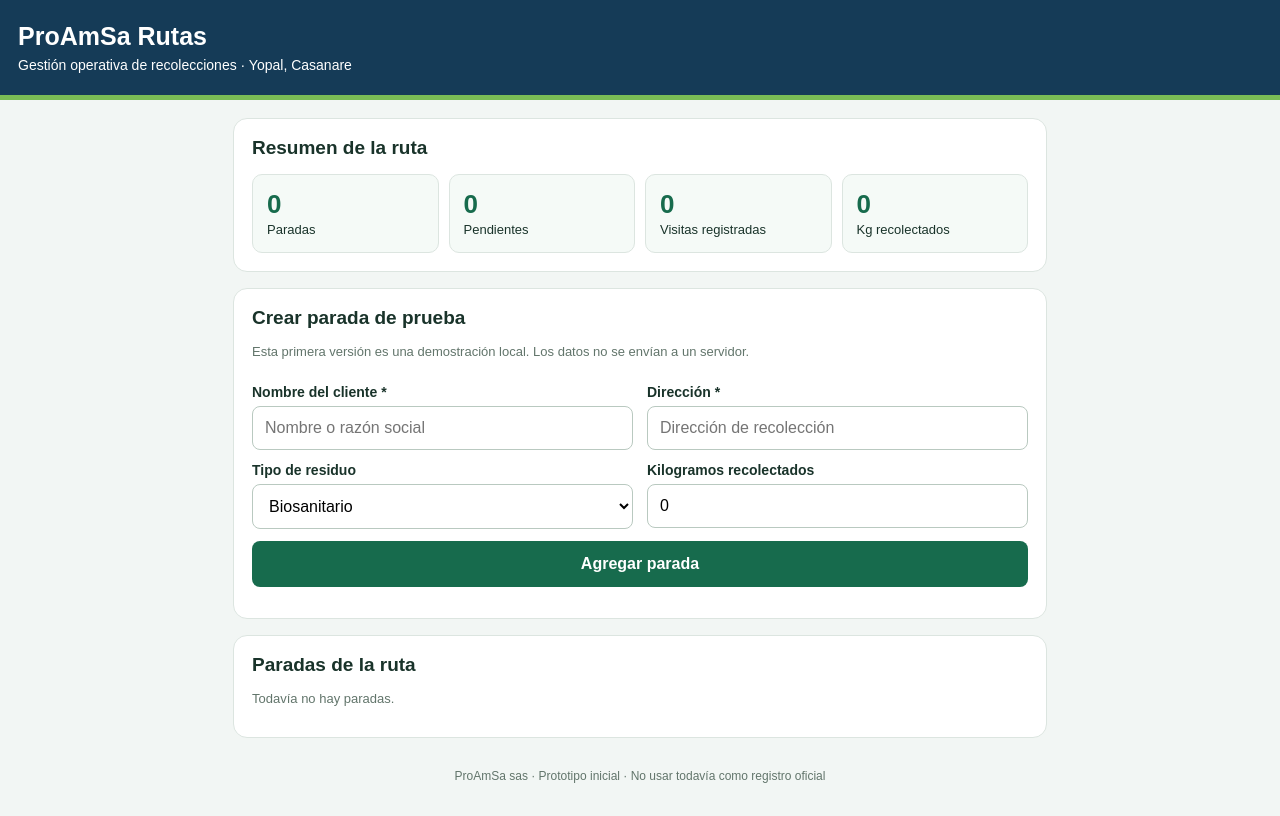
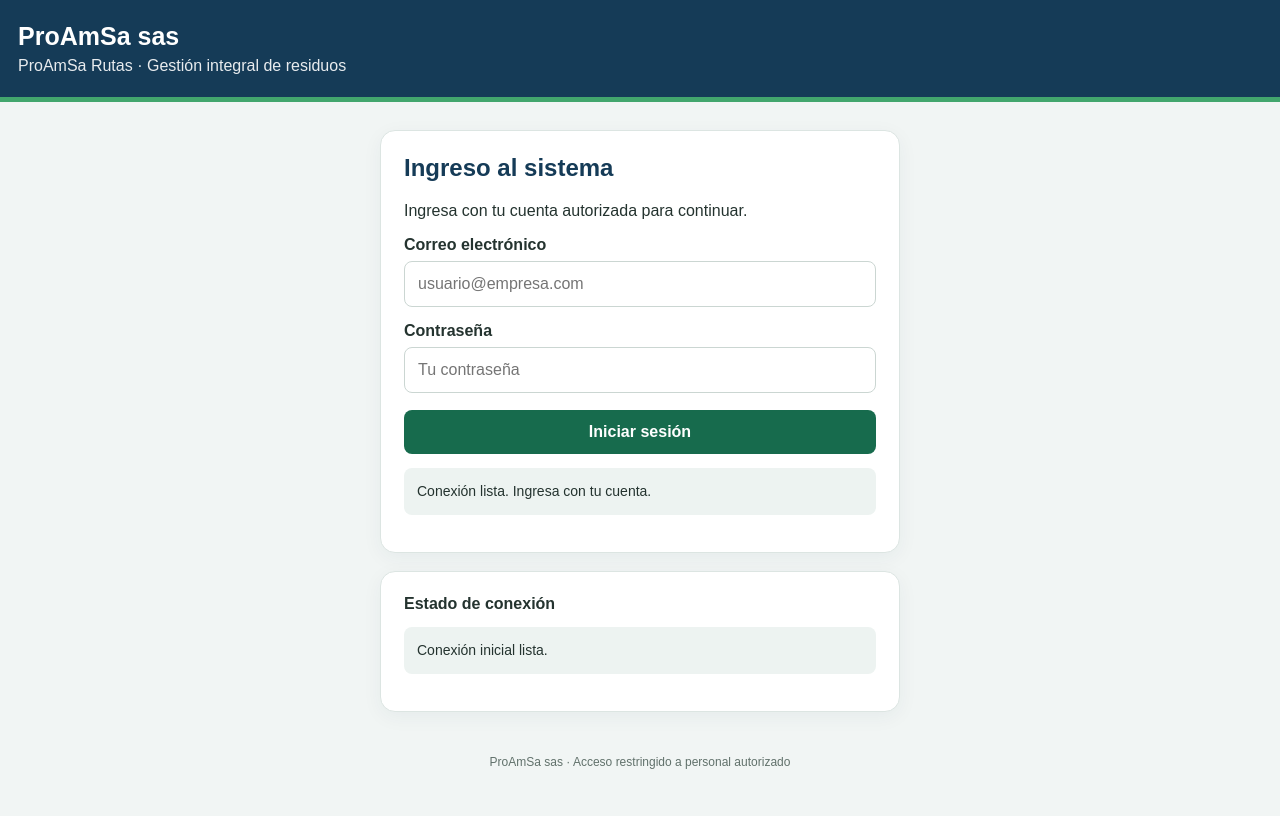
Before and after one commit to ProamsaR/proamsa-rutas, a plain HTML site: page index.html in a window 1280 px wide. Drawn offline with nearby package versions, Linux system fonts and the light colour scheme.

Commit message:
Conectar ProAmSa Rutas con Supabase

```diff
--- a/index.html
+++ b/index.html
@@ -1,235 +1,291 @@
+
 <!DOCTYPE html>
 <html lang="es">
 <head>
   <meta charset="UTF-8">
   <meta name="viewport" content="width=device-width, initial-scale=1">
-  <meta name="theme-color" content="#123c32">
+  <meta name="theme-color" content="#153b57">
   <title>ProAmSa Rutas</title>
+  <script src="https://cdn.jsdelivr.net/npm/@supabase/supabase-js@2"></script>
   <style>
     :root {
       --verde: #176b4d;
       --azul: #153b57;
-      --fondo: #f2f6f4;
-      --borde: #dce5e0;
+      --fondo: #f1f5f4;
+      --borde: #dce5e2;
     }
     * { box-sizing: border-box; }
     body {
       margin: 0;
+      font-family: Arial, sans-serif;
       background: var(--fondo);
-      color: #19332a;
-      font-family: Arial, sans-serif;
+      color: #24332f;
     }
     header {
       background: var(--azul);
       color: white;
       padding: 22px 18px;
-      border-bottom: 5px solid #79bc55;
+      border-bottom: 5px solid #42a66d;
     }
     header h1 { margin: 0 0 6px; font-size: 25px; }
-    header p { margin: 0; font-size: 14px; }
-    main { max-width: 850px; margin: auto; padding: 18px; }
-    .panel {
+    header p { margin: 0; opacity: .9; }
+    main {
+      width: min(520px, 92%);
+      margin: 28px auto;
+    }
+    .card {
       background: white;
       border: 1px solid var(--borde);
-      border-radius: 14px;
-      padding: 18px;
-      margin-bottom: 16px;
+      border-radius: 15px;
+      padding: 23px;
+      box-shadow: 0 5px 20px #153b570d;
+      margin-bottom: 18px;
     }
-    h2 { font-size: 19px; margin: 0 0 15px; }
-    .stats {
-      display: grid;
-      grid-template-columns: repeat(2, minmax(0, 1fr));
-      gap: 10px;
-    }
-    .stat {
-      background: #f5faf7;
-      border: 1px solid var(--borde);
-      border-radius: 10px;
-      padding: 14px;
-    }
-    .stat strong { display: block; font-size: 26px; color: var(--verde); }
-    .stat span { font-size: 13px; }
-    label { display: block; font-weight: bold; font-size: 14px; margin: 12px 0 6px; }
-    input, select, button {
+    h2 { margin-top: 0; color: var(--azul); }
+    label { display: block; font-weight: bold; margin: 15px 0 7px; }
+    input {
       width: 100%;
-      padding: 12px;
+      padding: 13px;
+      border: 1px solid #cbd6d2;
       border-radius: 8px;
       font-size: 16px;
     }
-    input, select { border: 1px solid #b9c9c0; background: white; }
     button {
+      width: 100%;
       border: 0;
+      padding: 13px;
+      border-radius: 8px;
       background: var(--verde);
       color: white;
+      font-size: 16px;
       font-weight: bold;
       cursor: pointer;
-      margin-top: 12px;
-      min-height: 46px;
+      margin-top: 17px;
     }
-    button.secondary { background: white; color: var(--azul); border: 1px solid var(--azul); }
-    .stop {
-      border: 1px solid var(--borde);
-      border-radius: 10px;
-      padding: 12px;
-      margin-top: 10px;
+    button:disabled { opacity: .6; cursor: wait; }
+    .secundario { background: var(--azul); }
+    .mensaje {
+      padding: 13px;
+      border-radius: 8px;
+      background: #edf3f1;
+      white-space: pre-wrap;
       overflow-wrap: anywhere;
+      line-height: 1.5;
+      font-size: 14px;
     }
-    .stop h3 { margin: 0 0 6px; font-size: 16px; }
-    .muted { color: #62756b; font-size: 13px; }
-    .status { color: var(--verde); font-weight: bold; font-size: 13px; }
-    footer { text-align: center; color: #62756b; padding: 15px; font-size: 12px; }
-    @media (min-width: 560px) {
-      .stats { grid-template-columns: repeat(4, minmax(0, 1fr)); }
-      .formgrid { display: grid; grid-template-columns: 1fr 1fr; gap: 0 14px; }
-    }
+    .oculto { display: none; }
+    .dato { padding: 10px 0; border-bottom: 1px solid var(--borde); }
+    .dato strong { display: block; color: var(--azul); margin-bottom: 4px; }
+    footer { text-align: center; color: #61716b; padding: 15px; font-size: 12px; }
   </style>
 </head>
 <body>
   <header>
-    <h1>ProAmSa Rutas</h1>
-    <p>Gestión operativa de recolecciones · Yopal, Casanare</p>
+    <h1>ProAmSa sas</h1>
+    <p>ProAmSa Rutas · Gestión integral de residuos</p>
   </header>
+
   <main>
-    <section class="panel">
-      <h2>Resumen de la ruta</h2>
-      <div class="stats">
-        <div class="stat"><strong id="total">0</strong><span>Paradas</span></div>
-        <div class="stat"><strong id="pendientes">0</strong><span>Pendientes</span></div>
-        <div class="stat"><strong id="visitas">0</strong><span>Visitas registradas</span></div>
-        <div class="stat"><strong id="kilos">0</strong><span>Kg recolectados</span></div>
-      </div>
+    <section id="login" class="card">
+      <h2>Ingreso al sistema</h2>
+      <p>Ingresa con tu cuenta autorizada para continuar.</p>
+      <form id="formLogin">
+        <label for="correo">Correo electrónico</label>
+        <input id="correo" type="email" autocomplete="username"
+               required placeholder="usuario@empresa.com">
+
+        <label for="clave">Contraseña</label>
+        <input id="clave" type="password" autocomplete="current-password"
+               required placeholder="Tu contraseña">
+
+        <button id="btnLogin" type="submit">Iniciar sesión</button>
+      </form>
+      <p id="msgLogin" class="mensaje" role="status">
+        Preparando conexión segura...
+      </p>
     </section>
 
-    <section class="panel">
-      <h2>Crear parada de prueba</h2>
-      <p class="muted">Esta primera versión es una demostración local. Los datos no se envían a un servidor.</p>
-      <form id="formulario">
-        <div class="formgrid">
-          <div>
-            <label for="cliente">Nombre del cliente *</label>
-            <input id="cliente" required placeholder="Nombre o razón social">
-          </div>
-          <div>
-            <label for="direccion">Dirección *</label>
-            <input id="direccion" required placeholder="Dirección de recolección">
-          </div>
-          <div>
-            <label for="residuo">Tipo de residuo</label>
-            <select id="residuo">
-              <option>Biosanitario</option>
-              <option>Cortopunzante</option>
-              <option>Anatomopatológico</option>
-              <option>Fármacos</option>
-              <option>Químicos</option>
-              <option>Otro</option>
-            </select>
-          </div>
-          <div>
-            <label for="peso">Kilogramos recolectados</label>
-            <input id="peso" type="number" min="0" step="0.01" value="0">
-          </div>
-        </div>
-        <button type="submit">Agregar parada</button>
-      </form>
-      <p id="mensaje" class="muted" aria-live="polite"></p>
+    <section id="panel" class="card oculto">
+      <h2>Sesión iniciada</h2>
+      <div class="dato">
+        <strong>Cuenta</strong>
+        <span id="usuario"></span>
+      </div>
+      <div class="dato">
+        <strong>Nombre del perfil</strong>
+        <span id="nombre"></span>
+      </div>
+      <div class="dato">
+        <strong>Rol asignado</strong>
+        <span id="rol"></span>
+      </div>
+      <div class="dato">
+        <strong>Estado de autorización</strong>
+        <span id="estado"></span>
+      </div>
+      <p id="msgPerfil" class="mensaje" role="status"></p>
+      <button id="btnSalir" class="secundario" type="button">
+        Cerrar sesión
+      </button>
     </section>
 
-    <section class="panel">
-      <h2>Paradas de la ruta</h2>
-      <div id="lista"><p class="muted">Todavía no hay paradas.</p></div>
+    <section class="card">
+      <strong>Estado de conexión</strong>
+      <p id="conexion" class="mensaje" role="status">
+        Verificando configuración...
+      </p>
     </section>
-    <footer>ProAmSa sas · Prototipo inicial · No usar todavía como registro oficial</footer>
   </main>
+
+  <footer>ProAmSa sas · Acceso restringido a personal autorizado</footer>
+
   <script>
-    const paradas = [];
+    const SUPABASE_URL = "https://bbvrvurfdnojwnokkxsh.supabase.co";
+    const SUPABASE_KEY = "sb_publishable_HN7tO3CShKqM98mK6qedBg_0-A0J2pS";
+
     const $ = id => document.getElementById(id);
+    const cliente = window.supabase.createClient(
+      SUPABASE_URL,
+      SUPABASE_KEY,
+      {
+        auth: {
+          persistSession: true,
+          autoRefreshToken: true,
+          detectSessionInUrl: true
+        }
+      }
+    );
 
-    function actualizar() {
-      $('total').textContent = paradas.length;
-      $('pendientes').textContent = paradas.filter(p => !p.visitada).length;
-      $('visitas').textContent = paradas.filter(p => p.visitada).length;
-      $('kilos').textContent = paradas.reduce((s, p) => s + (p.visitada ? p.kilos : 0), 0).toLocaleString('es-CO');
+    function mostrarError(error) {
+      if (!error) return "Error desconocido.";
+      return error.message || String(error);
+    }
 
-      const lista = $('lista');
-      lista.replaceChildren();
+    function mostrarLogin(mensaje = "") {
+      $("login").classList.remove("oculto");
+      $("panel").classList.add("oculto");
+      $("msgLogin").textContent = mensaje;
+    }
 
-      if (!paradas.length) {
-        const p = document.createElement('p');
-        p.className = 'muted';
-        p.textContent = 'Todavía no hay paradas.';
-        lista.appendChild(p);
+    async function cargarPerfil(usuario) {
+      $("login").classList.add("oculto");
+      $("panel").classList.remove("oculto");
+      $("usuario").textContent = usuario.email || "Cuenta autenticada";
+      $("nombre").textContent = "Consultando...";
+      $("rol").textContent = "Consultando...";
+      $("estado").textContent = "Consultando...";
+      $("msgPerfil").textContent = "Verificando permisos del perfil...";
+
+      const { data: perfil, error } = await cliente
+        .from("perfiles")
+        .select("id,nombre,rol,activo")
+        .eq("id", usuario.id)
+        .maybeSingle();
+
+      if (error) {
+        $("nombre").textContent = "No disponible";
+        $("rol").textContent = "No disponible";
+        $("estado").textContent = "No verificado";
+        $("msgPerfil").textContent =
+          "No se pudo consultar el perfil. " + mostrarError(error) +
+          "\nNo se habilitan funciones operativas.";
         return;
       }
 
-      paradas.forEach((p, i) => {
-        const tarjeta = document.createElement('article');
-        tarjeta.className = 'stop';
-
-        const titulo = document.createElement('h3');
-        titulo.textContent = (i + 1) + '. ' + p.cliente;
-
-        const direccion = document.createElement('p');
-        direccion.textContent = p.direccion;
-
-        const detalle = document.createElement('p');
-        detalle.className = 'muted';
-        detalle.textContent = p.residuo + ' · ' + (p.visitada ? p.kilos + ' kg registrados' : 'Sin visita registrada');
-
-        const estado = document.createElement('p');
-        estado.className = 'status';
-        estado.textContent = p.visitada ? 'Visita completada' : 'Pendiente';
-
-        tarjeta.append(titulo, direccion, detalle, estado);
-
-        if (!p.visitada) {
-          const boton = document.createElement('button');
-          boton.type = 'button';
-          boton.textContent = 'Registrar recolección';
-          boton.addEventListener('click', () => {
-            const peso = prompt('Ingresa los kilogramos recolectados. Escribe 0 si no hubo residuos.');
-            if (peso === null || peso.trim() === '') return;
-            const valor = Number(peso);
-            if (!Number.isFinite(valor) || valor < 0) {
-              alert('Ingresa un peso válido, igual o mayor que cero.');
-              return;
-            }
-            p.kilos = valor;
-            p.visitada = true;
-            actualizar();
-          });
-          tarjeta.appendChild(boton);
-        }
-
-        lista.appendChild(tarjeta);
-      });
-    }
-
-    $('formulario').addEventListener('submit', e => {
-      e.preventDefault();
-      const cliente = $('cliente').value.trim();
-      const direccion = $('direccion').value.trim();
-      const kilos = Number($('peso').value);
-
-      if (!cliente || !direccion || !Number.isFinite(kilos) || kilos < 0) {
-        $('mensaje').textContent = 'Revisa el nombre, la dirección y el peso.';
+      if (!perfil) {
+        $("nombre").textContent = "Sin perfil registrado";
+        $("rol").textContent = "Sin asignar";
+        $("estado").textContent = "No autorizado";
+        $("msgPerfil").textContent =
+          "La cuenta inició sesión, pero no tiene un perfil coincidente " +
+          "en la tabla perfiles. Solicita revisar la vinculación de la cuenta.";
         return;
       }
 
-      paradas.push({
-        cliente,
-        direccion,
-        residuo: $('residuo').value,
-        kilos: 0,
-        visitada: false
-      });
+      $("nombre").textContent = perfil.nombre;
+      $("rol").textContent = perfil.rol;
+      $("estado").textContent = perfil.activo ? "Activo" : "Inactivo";
 
-      $('formulario').reset();
-      $('peso').value = '0';
-      $('mensaje').textContent = 'Parada agregada correctamente.';
-      actualizar();
+      if (!perfil.activo || !perfil.rol ||
+          perfil.rol === "sin_asignar") {
+        $("msgPerfil").textContent =
+          "Autenticación correcta, pero el perfil no está autorizado " +
+          "para operar. Debe asignarse y validarse el rol antes de " +
+          "habilitar rutas, visitas o recolecciones.";
+        return;
+      }
+
+      $("msgPerfil").textContent =
+        "Perfil encontrado y activo. Esta prueba aún no habilita " +
+        "funciones operativas; los permisos de base de datos deben " +
+        "validarse antes de activarlas.";
+    }
+
+    $("formLogin").addEventListener("submit", async event => {
+      event.preventDefault();
+      const boton = $("btnLogin");
+      boton.disabled = true;
+      $("msgLogin").textContent = "Validando credenciales...";
+
+      try {
+        const { data, error } = await cliente.auth.signInWithPassword({
+          email: $("correo").value.trim(),
+          password: $("clave").value
+        });
+
+        if (error) throw error;
+        if (!data.user) throw new Error("No se recibió el usuario autenticado.");
+
+        $("clave").value = "";
+        $("conexion").textContent = "Conexión con Supabase establecida.";
+        await cargarPerfil(data.user);
+      } catch (error) {
+        mostrarLogin("No fue posible iniciar sesión:\n" + mostrarError(error));
+      } finally {
+        boton.disabled = false;
+      }
     });
 
-    actualizar();
+    $("btnSalir").addEventListener("click", async () => {
+      const { error } = await cliente.auth.signOut();
+      if (error) {
+        $("msgPerfil").textContent =
+          "No se pudo cerrar la sesión: " + mostrarError(error);
+        return;
+      }
+      mostrarLogin("Sesión cerrada correctamente.");
+    });
+
+    async function iniciar() {
+      try {
+        if (!window.supabase) {
+          throw new Error("No se cargó la biblioteca de Supabase. Verifica internet.");
+        }
+
+        $("conexion").textContent = "Biblioteca cargada. Revisando sesión...";
+        const { data, error } = await cliente.auth.getSession();
+        if (error) throw error;
+
+        $("conexion").textContent = "Conexión inicial lista.";
+        if (data.session?.user) {
+          await cargarPerfil(data.session.user);
+        } else {
+          mostrarLogin("Conexión lista. Ingresa con tu cuenta.");
+        }
+      } catch (error) {
+        $("conexion").textContent =
+          "No se pudo verificar la conexión:\n" + mostrarError(error);
+        mostrarLogin("Revisa la conexión y vuelve a intentarlo.");
+      }
+    }
+
+    cliente.auth.onAuthStateChange((evento, sesion) => {
+      if (evento === "SIGNED_OUT") {
+        mostrarLogin("Sesión cerrada.");
+      }
+    });
+
+    iniciar();
   </script>
 </body>
 </html>
```
